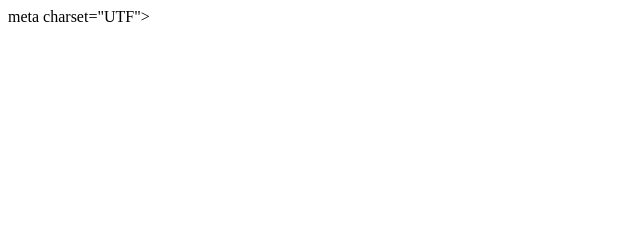
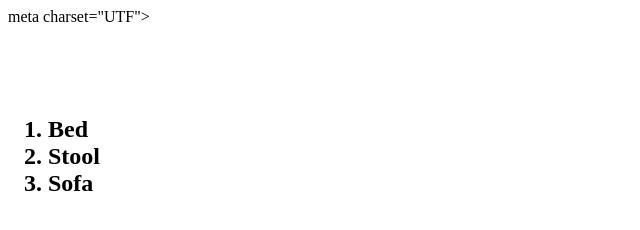
Before and after one commit to Wil2000/My-first-page, a plain HTML site: page index.html in a window 1280 px wide. Shown: the whole page, without its empty margins (0-640 px from the left). Drawn offline with Linux system fonts and the light colour scheme.

Commit message:
Update index.html

```diff
--- a/index.html
+++ b/index.html
@@ -5,5 +5,14 @@
     <title>May best furniture</title>
     </head>
   <meta name="vieport"content="width=device-width, initial=1.0">
-  <body></body>
+  <body>
+  <h1 Types of furniture</h1> <br>
+    <p>
+  <h2 Monday sold items</h2>
+  <ol>
+    <li> Bed</li>
+    <li> Stool</li>
+    <li> Sofa</li>
+    </ol>
+    </body>
   </html>
```
